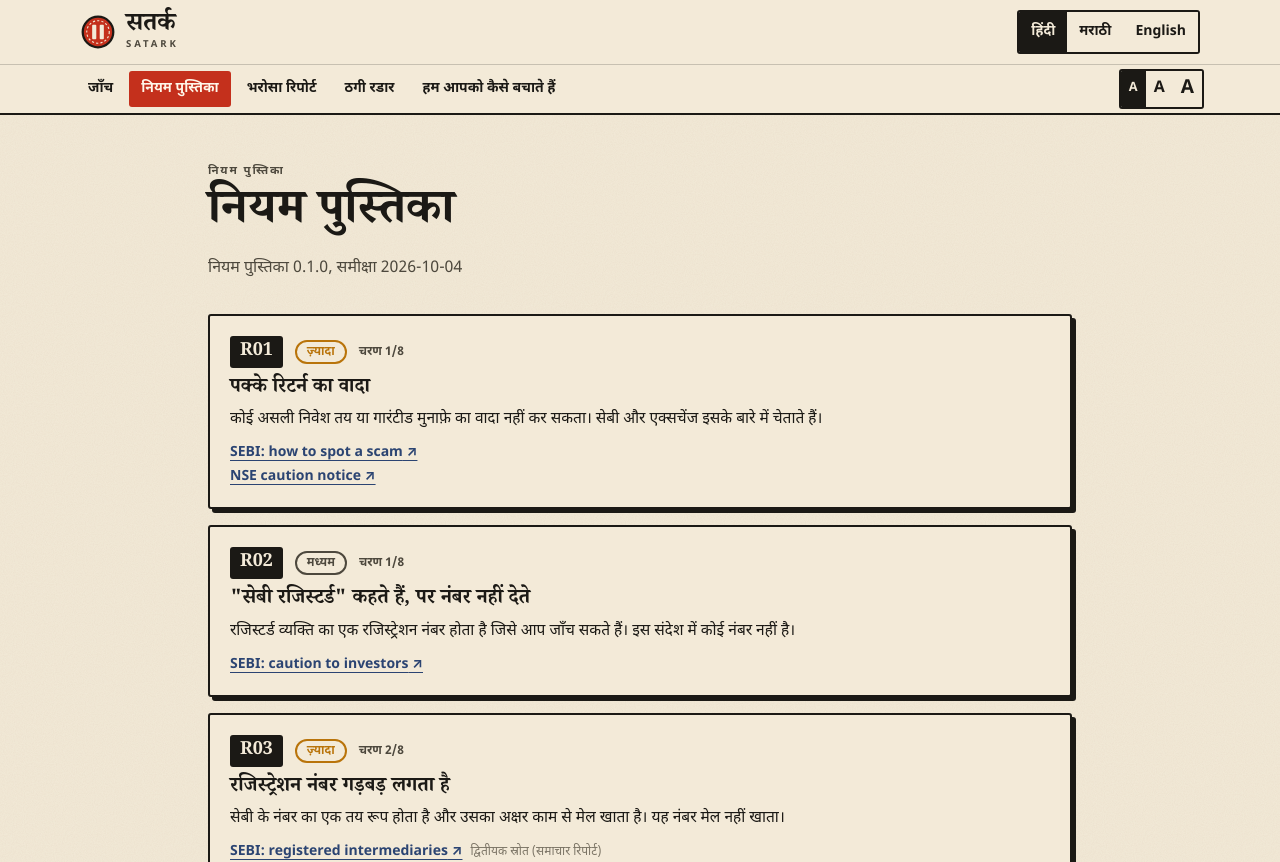
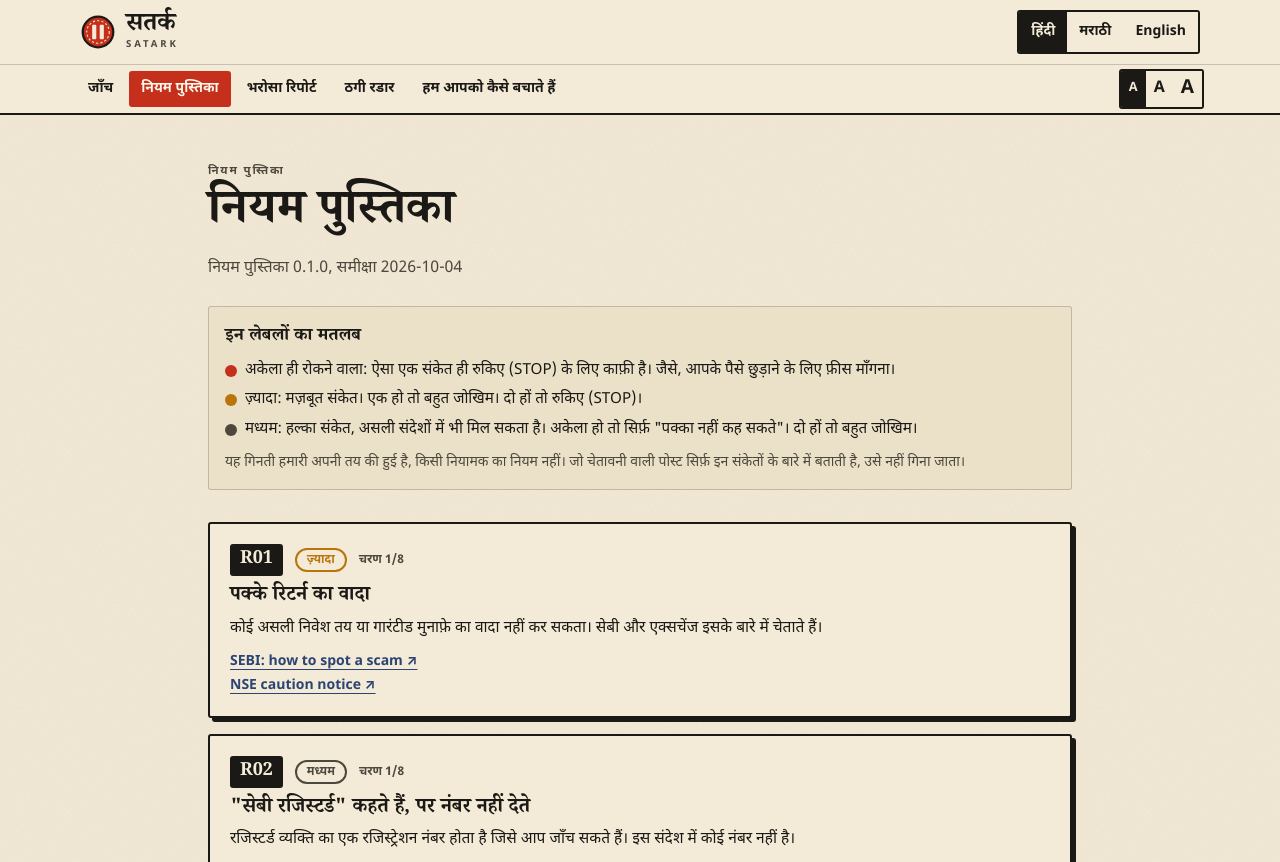
Before and after one commit to Cray749/Sangyan-Hackathon_Satark, a Next.js app: page /rules in a window 1280 px wide. Shown: the top 862 px of the page. Built offline with nearby package versions, Linux system fonts and the light colour scheme.

Commit message:
rules page: explain what can-stop-alone, high and medium mean

```diff
--- a/app/rules/page.tsx
+++ b/app/rules/page.tsx
@@ -19,6 +19,25 @@ export default function RulesPage() {
       <p className="mt-3 max-w-2xl text-ink-2">
         {fill(t.ui.ruleBookDate, { version: ruleBook.version, date: ruleBook.lastReviewed })}
       </p>
+
+      <section className="notice-soft mt-6 p-4" aria-labelledby="legend-title">
+        <h2 id="legend-title" className="serif text-lg font-black">
+          {t.ui.legend.title}
+        </h2>
+        <ul className="mt-2 space-y-1.5 text-[0.95rem]">
+          {(["S", "H", "M"] as const).map((k) => (
+            <li key={k} className="flex gap-2">
+              <span
+                className="mt-1.5 h-3 w-3 shrink-0 rounded-full"
+                style={{ background: SEV_COLOR[k] }}
+                aria-hidden="true"
+              />
+              <span>{t.ui.legend[k]}</span>
+            </li>
+          ))}
+        </ul>
+        <p className="mt-3 text-sm text-ink-2">{t.ui.legend.combine}</p>
+      </section>
 
       <ol className="mt-8 space-y-4">
         {ruleBook.rules.map((rule) => {
--- a/i18n/en.ts
+++ b/i18n/en.ts
@@ -356,6 +356,13 @@ export const en: Messages = {
 
   ui: {
     severity: { S: "Can stop alone", H: "High", M: "Medium" },
+    legend: {
+      title: "What these labels mean",
+      S: "Can stop alone: one sign like this is enough for a STOP. Example: asking for a fee to release your money.",
+      H: "High: a strong sign. One gives HIGH RISK. Two give STOP.",
+      M: "Medium: a weaker sign that real messages can have too. One alone gives CANNOT VERIFY. Two give HIGH RISK.",
+      combine: "These counts are our own choice, not a regulator's rule. A warning post that only talks about these signs is not counted.",
+    },
     neverSafe: "Satark never says a message is safe. We only tell you what we can see.",
     disclaimer: "Not legal or financial advice. Satark gives no stock tips or predictions.",
     predictNote: "The only thing we predict is the next step of a known scam script.",
--- a/i18n/hi.ts
+++ b/i18n/hi.ts
@@ -357,6 +357,13 @@ export const hi: Messages = {
 
   ui: {
     severity: { S: "अकेला ही रोकने वाला", H: "ज़्यादा", M: "मध्यम" },
+    legend: {
+      title: "इन लेबलों का मतलब",
+      S: "अकेला ही रोकने वाला: ऐसा एक संकेत ही रुकिए (STOP) के लिए काफ़ी है। जैसे, आपके पैसे छुड़ाने के लिए फ़ीस माँगना।",
+      H: "ज़्यादा: मज़बूत संकेत। एक हो तो बहुत जोखिम। दो हों तो रुकिए (STOP)।",
+      M: "मध्यम: हल्का संकेत, असली संदेशों में भी मिल सकता है। अकेला हो तो सिर्फ़ \"पक्का नहीं कह सकते\"। दो हों तो बहुत जोखिम।",
+      combine: "यह गिनती हमारी अपनी तय की हुई है, किसी नियामक का नियम नहीं। जो चेतावनी वाली पोस्ट सिर्फ़ इन संकेतों के बारे में बताती है, उसे नहीं गिना जाता।",
+    },
     neverSafe: "सतर्क कभी नहीं कहता कि कोई संदेश सुरक्षित है। हम सिर्फ़ वही बताते हैं जो हमें दिखता है।",
     disclaimer: "यह कानूनी या वित्तीय सलाह नहीं है। सतर्क कोई शेयर टिप या भविष्यवाणी नहीं देता।",
     predictNote: "हम सिर्फ़ एक चीज़ की भविष्यवाणी करते हैं: जानी-पहचानी ठगी की अगली चाल।",
--- a/i18n/mr.ts
+++ b/i18n/mr.ts
@@ -357,6 +357,13 @@ export const mr: Messages = {
 
   ui: {
     severity: { S: "एकटाच थांबवणारा", H: "जास्त", M: "मध्यम" },
+    legend: {
+      title: "या लेबलांचा अर्थ",
+      S: "एकटाच थांबवणारा: असा एक संकेतही थांबा (STOP) साठी पुरेसा आहे. उदा. तुमचे पैसे सोडवण्यासाठी फी मागणे.",
+      H: "जास्त: मजबूत संकेत. एक असेल तर मोठा धोका. दोन असतील तर थांबा (STOP).",
+      M: "मध्यम: हलका संकेत, खऱ्या संदेशातही असू शकतो. एकटा असेल तर फक्त \"खात्री करता येत नाही\". दोन असतील तर मोठा धोका.",
+      combine: "ही मोजणी आमची स्वतःची ठरवलेली आहे, कोणत्याही नियामकाचा नियम नाही. केवळ या संकेतांबद्दल सांगणारी इशारा पोस्ट मोजली जात नाही.",
+    },
     neverSafe: "सतर्क कधीही म्हणत नाही की एखादा संदेश सुरक्षित आहे. आम्ही फक्त आम्हाला जे दिसते तेच सांगतो.",
     disclaimer: "हा कायदेशीर किंवा आर्थिक सल्ला नाही. सतर्क कोणतीही शेअर टिप किंवा भाकीत देत नाही.",
     predictNote: "आम्ही फक्त एकाच गोष्टीचे भाकीत करतो: ओळखीच्या फसवणुकीची पुढची चाल.",
--- a/i18n/types.ts
+++ b/i18n/types.ts
@@ -202,6 +202,7 @@ export interface Messages {
 
   ui: {
     severity: { S: string; H: string; M: string };
+    legend: { title: string; S: string; H: string; M: string; combine: string };
     neverSafe: string;
     disclaimer: string;
     predictNote: string;
```
